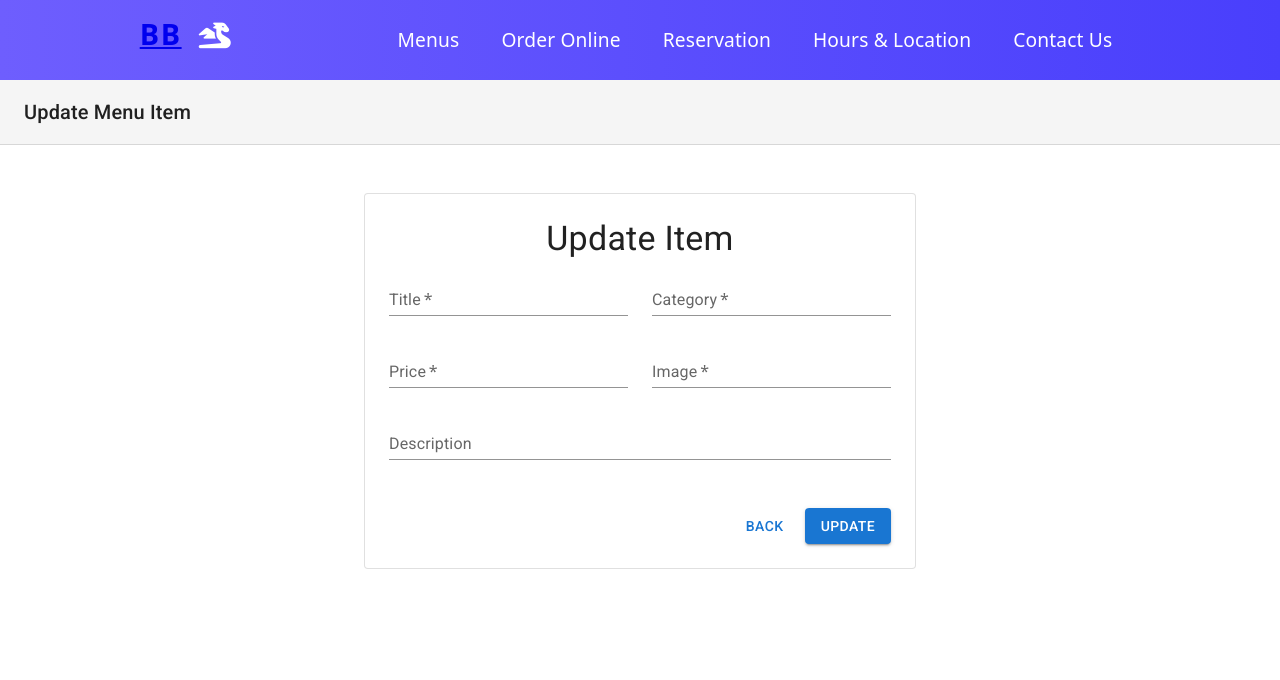
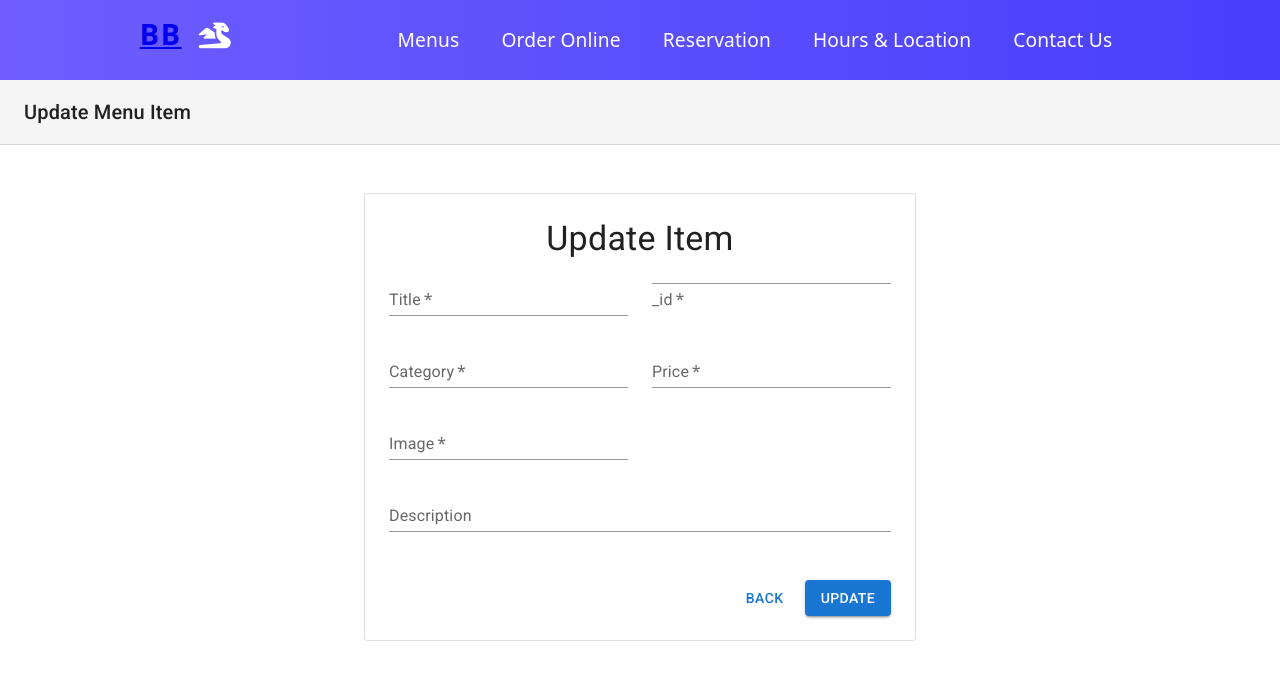
Before and after one commit to billnguyennn/Web-Application-Restaurant, a React (Create React App) app in the folder frontend/: page /admin/menu/update/1 in a window 1280 px wide. Shown: the top 680 px of the page. Built offline with nearby package versions, Linux system fonts and the light colour scheme; no server answers.

Commit message:
Finished Update function

```diff
--- a/frontend/src/App.js
+++ b/frontend/src/App.js
@@ -6,10 +6,11 @@ import { BrowserRouter, Routes, Route } from "react-router-dom";
 import Home from "./component/Pages/Home";
 import SignIn from "./component/Admin/SignIn";
 import Admin from "./component/Pages/Admin";
-import FunctionAddItem from "./component/FunctionAdmin/FunctionAddItem";
 import TableMenuAdmin from "./component/Admin/TableMenuAdmin";
 import NavbarAdmin from "./component/Navbar/NavbarAdmin";
 import FunctionUpdateItem from "./component/FunctionAdmin/FunctionUpdateItem";
+import FunctionAddItem from "./component/FunctionAdmin/FunctionAddItem";
+
 function App() {
 
   const logIn = localStorage.getItem('logInStatus');
--- a/frontend/src/component/Admin/TableMenuAdmin.js
+++ b/frontend/src/component/Admin/TableMenuAdmin.js
@@ -26,12 +26,14 @@ function BasicTable() {
     const [menuItems, setMenuItems] = useState();
     // useState to update state of a method. in this case
     // useState was used to delete an item from menu
+    // eslint-disable-next-line
     const [menuDeletes, setMenuDeletes] = useState();
 
+    // This axios.get to display menu on a form.
     useEffect(async () => {
         const response = await axios.get("http://localhost:4200/menu");
         setMenuItems(response);
-    })
+    }, [])
 
     // Delete button using axios.delete to query to backend
     let deleteItem =  async (e) => {
--- a/frontend/src/component/FunctionAdmin/FunctionAddItem.js
+++ b/frontend/src/component/FunctionAdmin/FunctionAddItem.js
@@ -37,7 +37,6 @@ function AddItem() {
       description: data.get('description'),
       image: data.get('image'),
     });
-    // console.log(newMenuItems);
     // this is to check if we have added new item on the menu,
     // and return to the dashboard of admin
     if (newMenuItems.data === true) {
--- a/frontend/src/component/FunctionAdmin/FunctionUpdateItem.js
+++ b/frontend/src/component/FunctionAdmin/FunctionUpdateItem.js
@@ -8,15 +8,17 @@ import Paper from '@mui/material/Paper';
 import Button from '@mui/material/Button';
 import Typography from '@mui/material/Typography';
 import { createTheme, ThemeProvider } from '@mui/material/styles';
-import MenuUpdateForm from './MenuAddForm';
+import MenuUpdateForm from './MenuUpdateForm';
 import axios from 'axios';
-import { Link, useSearchParams, useParams } from "react-router-dom";
-
+import { Link, useParams , useNavigate} from "react-router-dom";
+import { useState, useEffect } from 'react';
 
 
 const theme = createTheme();
 
 function FunctionUpdateItem() {
+    let navigate = useNavigate();
+    const [form, setForm] = useState();
     // try to search for URL to take ID of an element
     // const [searchParams, setSearchParams] = useSearchParams();
     // searchParams.get("id");
@@ -25,18 +27,31 @@ function FunctionUpdateItem() {
     // const params = new URLSearchParams(windowUrl);
     // console.log(params['id']);
 
-
     const routeParams = useParams();
-    console.log(routeParams.id);
+    // console.log(routeParams.id);
     let handleSubmit = async (e) => {
         e.preventDefault();
+        // eslint-disable-next-line
         const data = new FormData(e.target);
         //eslint-disable-next-line no-console
-
+        const res = await axios.put('http://localhost:4200/menu', {
+            _id: data.get('_id'),
+            title: data.get('title'),
+            category: data.get('category'),
+            price: data.get('price'),
+            description: data.get('description'),
+            image: data.get('image'),
+        });
+        if(res.data === true){
+            return navigate("/admin/menu");
+        }
+    }
+   // query db from backend to display on a form
+    useEffect(async () => {
         const updateMenu = await axios.get("http://localhost:4200/admin/menu/update",
-        { params: { _id: routeParams.id } })
-        console.log(updateMenu.data);
-    }
+            { params: { _id: routeParams.id } })
+        setForm(updateMenu.data);
+    }, [])
 
     return (
         <ThemeProvider theme={theme}>
@@ -63,10 +78,10 @@ function FunctionUpdateItem() {
                     </Typography>
                     <React.Fragment>
                         <Box component="form" onSubmit={handleSubmit} noValidate sx={{ mt: 1 }} >
-                            <MenuUpdateForm />
+                            <MenuUpdateForm element={form} />
                             <Box sx={{ display: 'flex', justifyContent: 'flex-end' }}>
                                 <Link to="/admin">
-                                    <Button /* onClick={onClicks} */ sx={{ mt: 3, ml: 1 }}>
+                                    <Button sx={{ mt: 3, ml: 1 }}>
                                         Back
                                     </Button>
                                 </Link>
--- a/frontend/src/component/FunctionAdmin/MenuUpdateForm.js
+++ b/frontend/src/component/FunctionAdmin/MenuUpdateForm.js
@@ -1,8 +1,15 @@
 import * as React from 'react';
 import Grid from '@mui/material/Grid';
 import TextField from '@mui/material/TextField';
+import { useEffect , useState} from 'react';
 
- function MenuUpdateForm() {
+
+ function MenuUpdateForm({element}) {
+
+  const [form, setForm] = useState()
+  useEffect(() => {
+    setForm(element);
+  },[element])
   return (
     <React.Fragment>
       <Grid container spacing={3}>
@@ -14,6 +21,20 @@ import TextField from '@mui/material/TextField';
             label="Title"
             fullWidth
             variant="standard"
+            value={form ? form.title : ""}
+            onChange={e => setForm({...form  , title: e.target.value})}
+          />
+        </Grid>
+        <Grid item xs={12} sm={6}>
+          <TextField
+            type="hidden" // giau TextField
+            required
+            id="_id"
+            name="_id"
+            label="_id"
+            fullWidth
+            variant="standard"
+            value={form ? form._id : ""}
           />
         </Grid>
         <Grid item xs={12} sm={6}>
@@ -24,6 +45,8 @@ import TextField from '@mui/material/TextField';
             label="Category"
             fullWidth
             variant="standard"
+            value={form ? form.category : ""}
+            onChange={e => setForm({...form  , category: e.target.value})}
           />
         </Grid>
         <Grid item xs={12} sm={6}>
@@ -34,6 +57,8 @@ import TextField from '@mui/material/TextField';
             label="Price"
             fullWidth
             variant="standard"
+            value={form ? form.price : ""}
+            onChange={e => setForm({...form  , price: e.target.value})}
           />
         </Grid>
         <Grid item xs={12} sm={6}>
@@ -44,6 +69,8 @@ import TextField from '@mui/material/TextField';
             label="Image"
             fullWidth
             variant="standard"
+            value={form ? form.image : ""}
+            onChange={e => setForm({...form  , image: e.target.value})}
           />
         </Grid>
         <Grid item xs={12}>
@@ -53,6 +80,8 @@ import TextField from '@mui/material/TextField';
             label="Description"
             fullWidth
             variant="standard"
+            value={form ? form.description : ""}
+            onChange={e => setForm({...form  , description: e.target.value})}
           />
         </Grid>
         <Grid item xs={12}>
```
Also changed, not shown: 1 other file (tests, documents, lock files or other folders).
